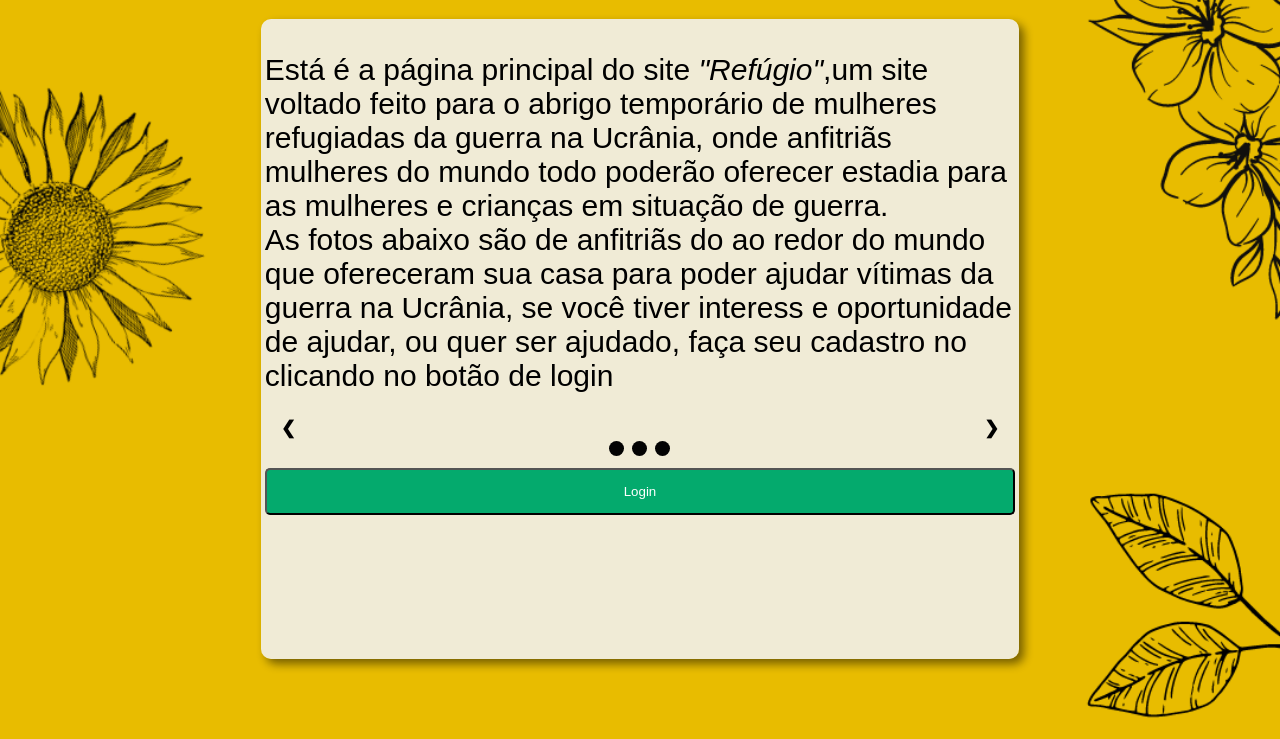
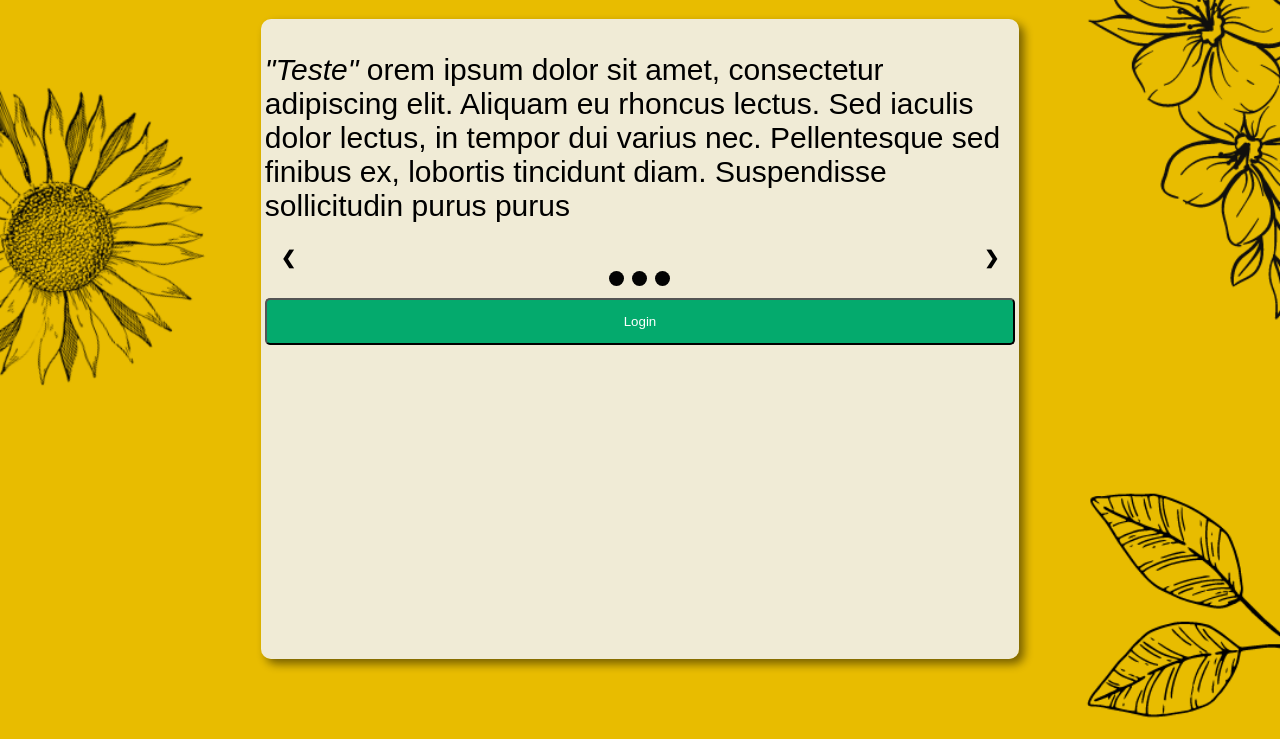
Before and after one commit to CauaBRjs/Trabalho_web_refugiada, a plain HTML site: page index.html in a window 1280 px wide. Shown: the part 61-800 px from the top of the page. Drawn offline with Linux system fonts and the light colour scheme.

Commit message:
Update index.html

```diff
--- a/index.html
+++ b/index.html
@@ -14,9 +14,9 @@
 
 <section >
     <div class="conteudo">
-        <p class="texto">   Está é a página principal do site <i>"Refúgio"</i>,um site voltado feito para o abrigo temporário de mulheres refugiadas da guerra na Ucrânia, onde anfitriãs mulheres do mundo todo poderão oferecer estadia para as mulheres e crianças em situação de guerra.<br>
-        As fotos abaixo são de anfitriãs do ao redor do mundo que ofereceram sua casa para poder ajudar vítimas da guerra na Ucrânia, se você tiver interess e oportunidade de ajudar, ou quer ser ajudado, faça seu cadastro no clicando no botão de login </p>
-
+        <p class="texto">   <i>"Teste"</i> orem ipsum dolor sit amet, consectetur adipiscing elit. Aliquam eu
+rhoncus lectus. Sed iaculis dolor lectus, in tempor dui varius nec. Pellentesque sed finibus ex, lobortis tincidunt diam.
+Suspendisse sollicitudin purus purus
 
     <!-- Slideshow container -->
 <div class="slideshow-container">
```
